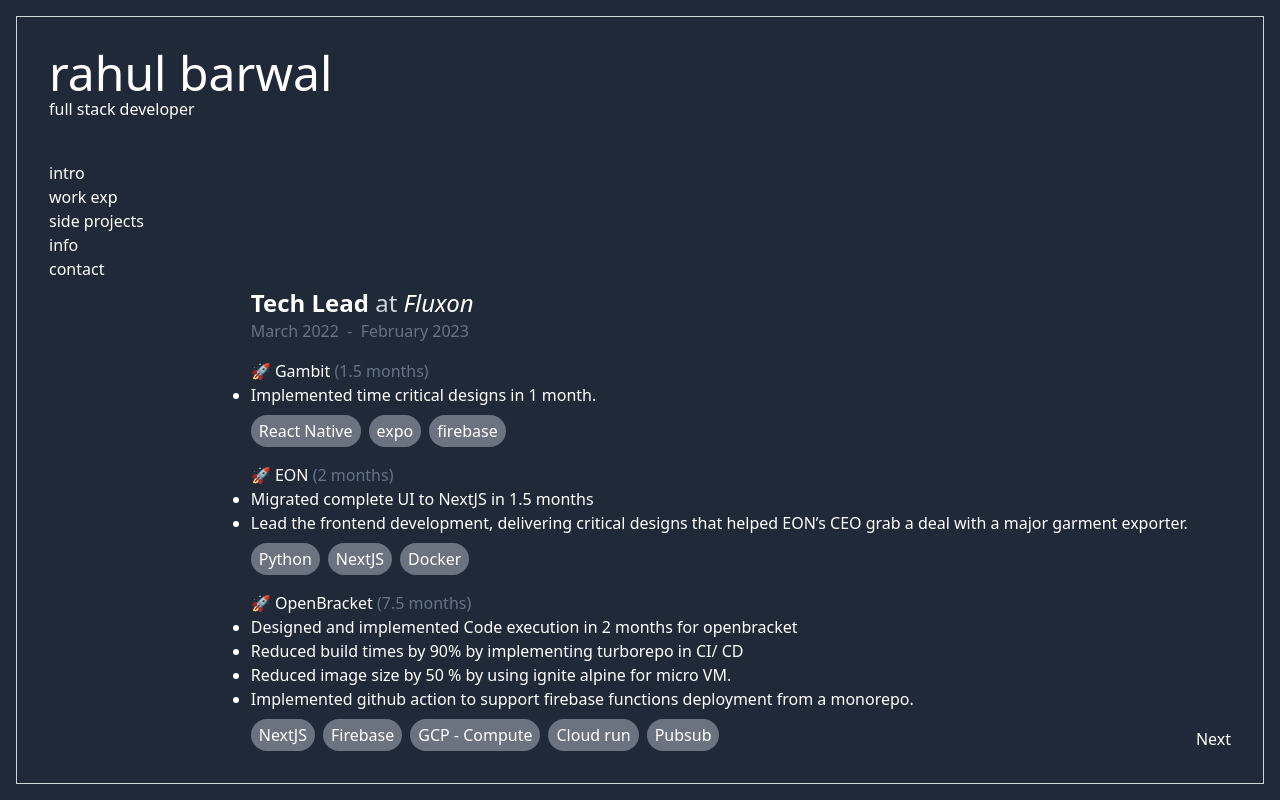
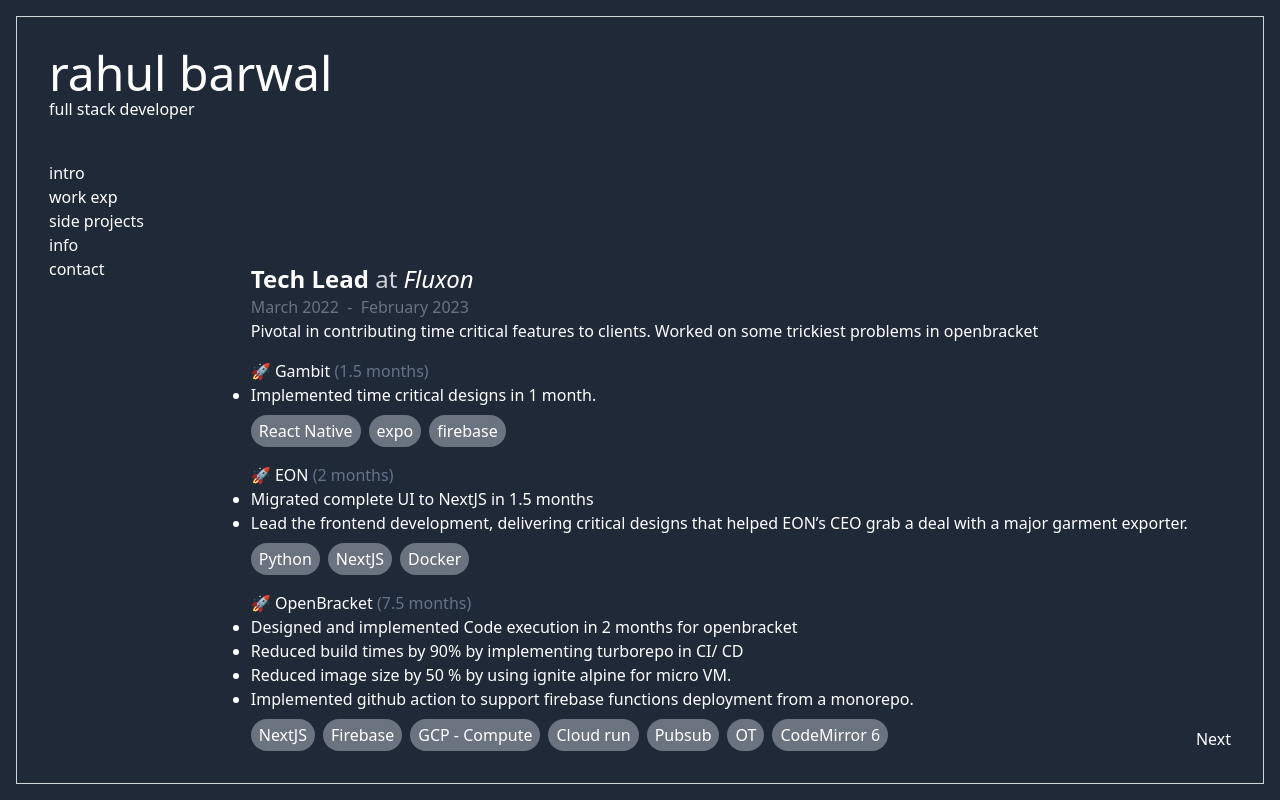
Before and after one commit to rahulbarwal/rahul-portfolio, a React (Create React App) app: page / in a window 1280 px wide. Built offline with nearby package versions, Linux system fonts and the light colour scheme.

Commit message:
Added role in company

```diff
--- a/src/components/content/Projects/ProjectItem.tsx
+++ b/src/components/content/Projects/ProjectItem.tsx
@@ -19,8 +19,9 @@
 export type IPItem = {
   companyName: string;
   duration: ITenure | boolean;
+  position: string;
+  role: string;
   description: ICompanyProject[] | IDescription;
-  position: string;
 };
 
 const ProjectItem = ({ project }: Props) => {
@@ -46,6 +47,7 @@
         <span className="italic">{project.companyName}</span>
       </h1>
       {durationNode}
+      <p>{project.role}</p>
       <CompanyProjectDescription desc={project.description} />
     </section>
   );
--- a/src/components/content/Projects/data.ts
+++ b/src/components/content/Projects/data.ts
@@ -1,6 +1,7 @@
 export default [
   {
     companyName: "Fluxon",
+    role: "Pivotal in contributing time critical features to clients. Worked on some trickiest problems in openbracket",
     duration: {
       startedAt: {
         month: "March",
@@ -47,6 +48,8 @@
             "GCP - Compute",
             "Cloud run",
             "Pubsub",
+            "OT",
+            "CodeMirror 6",
           ],
         },
       },
@@ -55,6 +58,7 @@
   },
   {
     companyName: "Globant",
+    role: "Part of the core engineering team. I was responsible for building reusable components for the Digital security platform team. I am responsible for finding ways to improve the application’s performance and make code architecture cleaner. I was managing and delegating incoming tasks, bugs, and production incidents for the entire team. ",
     duration: {
       startedAt: {
         month: "September",
@@ -73,7 +77,7 @@
           texts: [
             "Transitioned 16+ markets of HSBC from the legacy Saas platform to DSP. Identified performance bottlenecks in UI rendering, improving performance 3 times.",
           ],
-          techStack: ["React Native", "expo", "firebase"],
+          techStack: ["Angular2+", "microservices", "AEM", "NodeJS"],
         },
       },
       {
@@ -83,7 +87,7 @@
           texts: [
             "Enhanced existing functionalities and added 3 online reset options, increasing user engagement by 30%.",
           ],
-          techStack: ["Python", "NextJS", "Docker"],
+          techStack: ["Angular2+", "microservices", "AEM", "NodeJS"],
         },
       },
       {
@@ -94,13 +98,7 @@
             "Developed and deployed the entire project to production for all modules - devices, password, and username. The initial response to this project was good leading to integration into multiple markets",
             "Resolved 90% of critical production bugs in 3 months.",
           ],
-          techStack: [
-            "NextJS",
-            "Firebase",
-            "GCP - Compute",
-            "Cloud run",
-            "Pubsub",
-          ],
+          techStack: ["Angular2+", "microservices", "AEM", "NodeJS"],
         },
       },
     ],
@@ -108,6 +106,7 @@
   },
   {
     companyName: "Creyent Arts Pvt ltd",
+    role: "Cofounded a startup and built ‘Rtee’- a platform bringing dance studios and dancers in one place.",
     duration: {
       startedAt: {
         month: "February",
@@ -126,7 +125,13 @@
         "Designed custom restful design APIs in python to support both mobile app and web app. Integrated Google app engine, Google Cloud SQL, and Cloudinary.",
         "We onboarded 100+ dance studios(in Pune)and 6000+ individual users onto the platform in the first 6 months.",
       ],
-      techStack: ["React Native", "expo", "firebase"],
+      techStack: [
+        "Python",
+        "Google app engine",
+        "firebase",
+        "cloudinary",
+        "Angular7",
+      ],
     },
     position: "Co founder",
   },
@@ -142,6 +147,7 @@
         year: "2018",
       },
     },
+    role: "As a full-stack developer of the build team, I was responsible for building scripts and UI for the build processes of Commvault.",
     description: [
       {
         projectName: "Build Process",
@@ -150,7 +156,17 @@
           texts: [
             "Structured several internal systems comprising build and update management applications at Commvault. Added enhancements to the existing system streamlining the continuous integration process, speeding up the build process up to 40%",
           ],
-          techStack: ["React Native", "expo", "firebase"],
+          techStack: ["Python", "ASP.net", "Webforms", "jQuery"],
+        },
+      },
+      {
+        projectName: "Source Approval System",
+        duration: "1.5 years",
+        description: {
+          texts: [
+            "Developed reusable components for UI to help in source repository management and code integration. Wrote scripts for creating diff at runtime using Python and jQuery. This project impacted the full development team present at commvault",
+          ],
+          techStack: ["Python", "ASP.net", "Webforms", "jQuery"],
         },
       },
     ],
```
